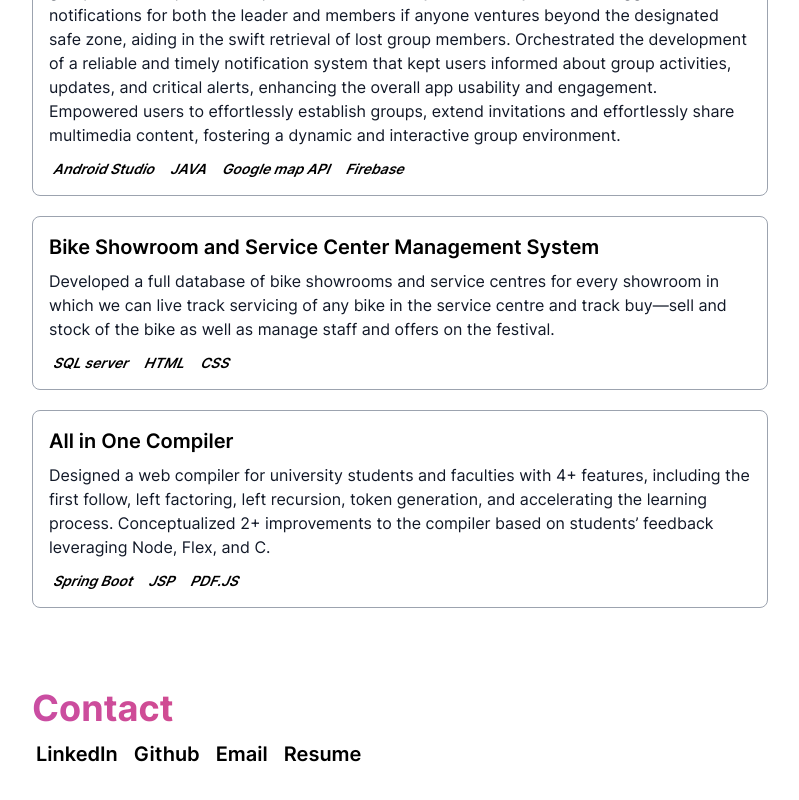
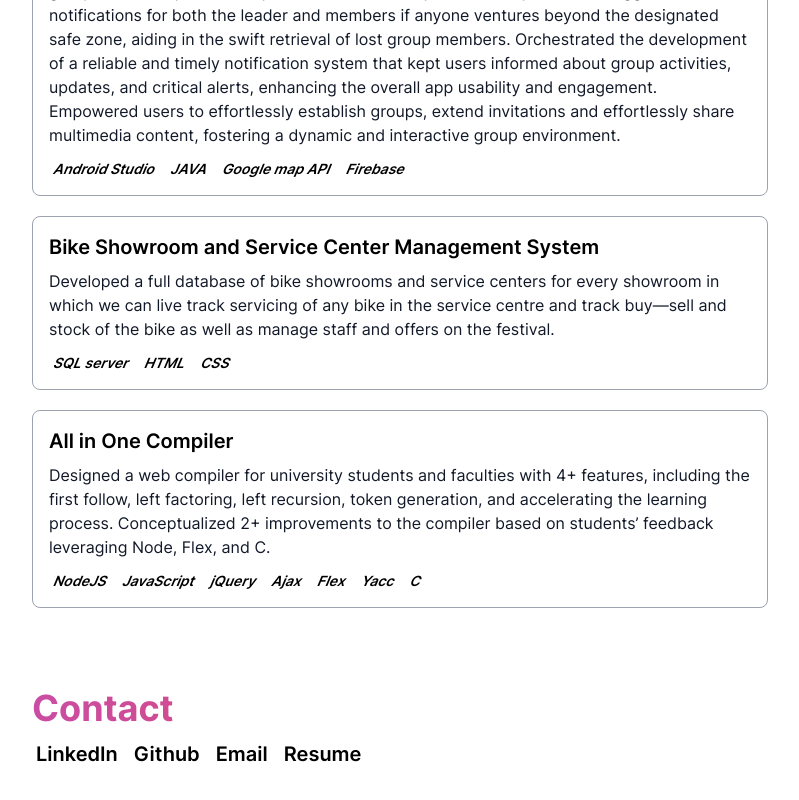
Before and after one commit to dhruvac29/portfolio, a Next.js app: page / in a window 1280 px wide. Shown: the part 1710-2510 px from the top of the page, without its empty margins (240-1039 px from the left). Built offline with nearby package versions, Linux system fonts and the light colour scheme.

Commit message:
Update projects.js

```diff
--- a/data/projects.js
+++ b/data/projects.js
@@ -9,14 +9,14 @@ export const PROJECTS = [
   {
     projectName: "Bike Showroom and Service Center Management System",
     projectDescription:
-      "Developed a full database of bike showrooms and service centres for every showroom in which we can live track servicing of any bike in the service centre and track buy—sell and stock of the bike as well as manage staff and offers on the festival.",
+      "Developed a full database of bike showrooms and service centers for every showroom in which we can live track servicing of any bike in the service centre and track buy—sell and stock of the bike as well as manage staff and offers on the festival.",
     projectTechnologies: ["SQL server", "HTML", "CSS"],
   },
   {
     projectName: "All in One Compiler",
     projectDescription:
         "Designed a web compiler for university students and faculties with 4+ features, including the first follow, left factoring, left recursion, token generation, and accelerating the learning process.\n Conceptualized 2+ improvements to the compiler based on students’ feedback leveraging Node, Flex, and C.",
-    projectTechnologies: ["Spring Boot", "JSP", "PDF.JS"],
+    projectTechnologies: ["NodeJS", "JavaScript", "jQuery", "Ajax", "Flex", "Yacc", "C" ],
   },
 
 ];
```
